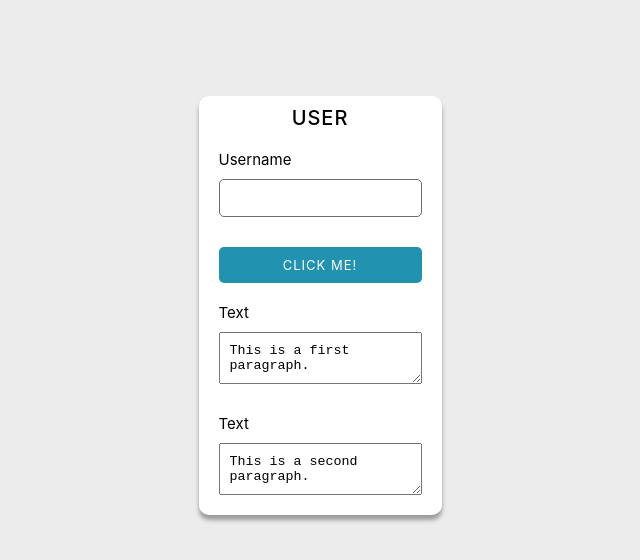
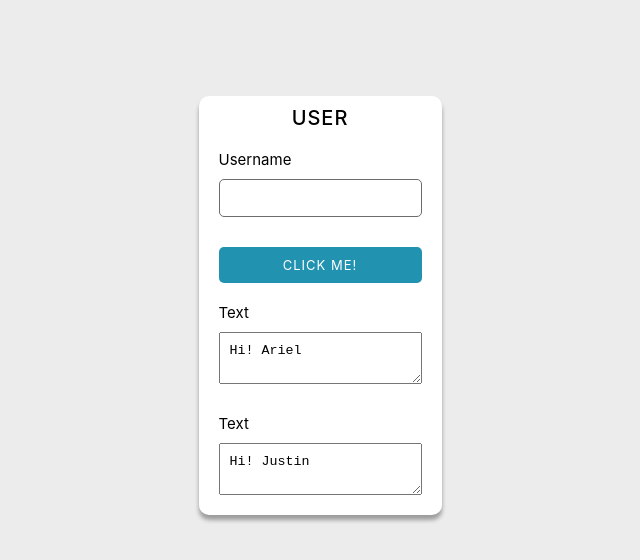
Before and after one commit to abriveraaa/user-in-out, a React (Create React App) app: page / in a window 1280 px wide. Shown: the top 560 px of the page, without its empty margins (320-960 px from the left). Built offline with nearby package versions, Linux system fonts and the light colour scheme.

Commit message:
Update App.js

```diff
--- a/src/App.js
+++ b/src/App.js
@@ -7,16 +7,16 @@ import Output from './User/Output';
 const App = props => {
   const [ getParagraph, setParagraph ] = useState({
     paragraph: [
-      { paragraph: "This is a first paragraph." },
-      { paragraph: "This is a second paragraph." }
+      { paragraph: "Hi! Ariel" },
+      { paragraph: "Hi! Justin" }
     ]
   });
 
   const switchName = () => {
     setParagraph( {
       paragraph: [
-        { paragraph: "This is a 1st paragraph." },
-        { paragraph: "This is a 2nd paragraph." }
+        { paragraph: "Hi! Jesse" },
+        { paragraph: "Hi! Juan" }
       ]
     })
   }
@@ -25,7 +25,7 @@ const App = props => {
     setParagraph({
       paragraph: [
         { paragraph: "Hi! " + event.target.value },
-        { paragraph: "This is a second paragraph." }
+        { paragraph: "Hi! Justin" }
       ]
     });
   }
```
